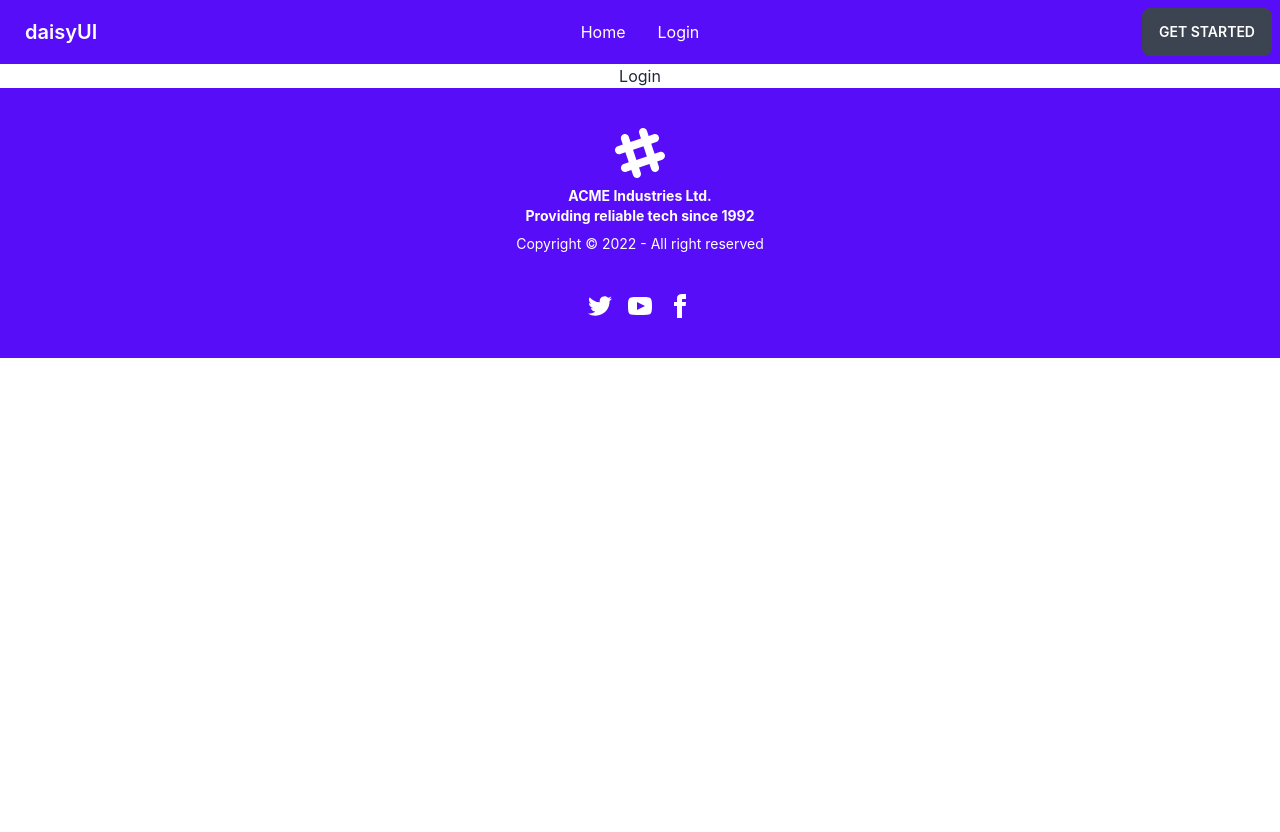
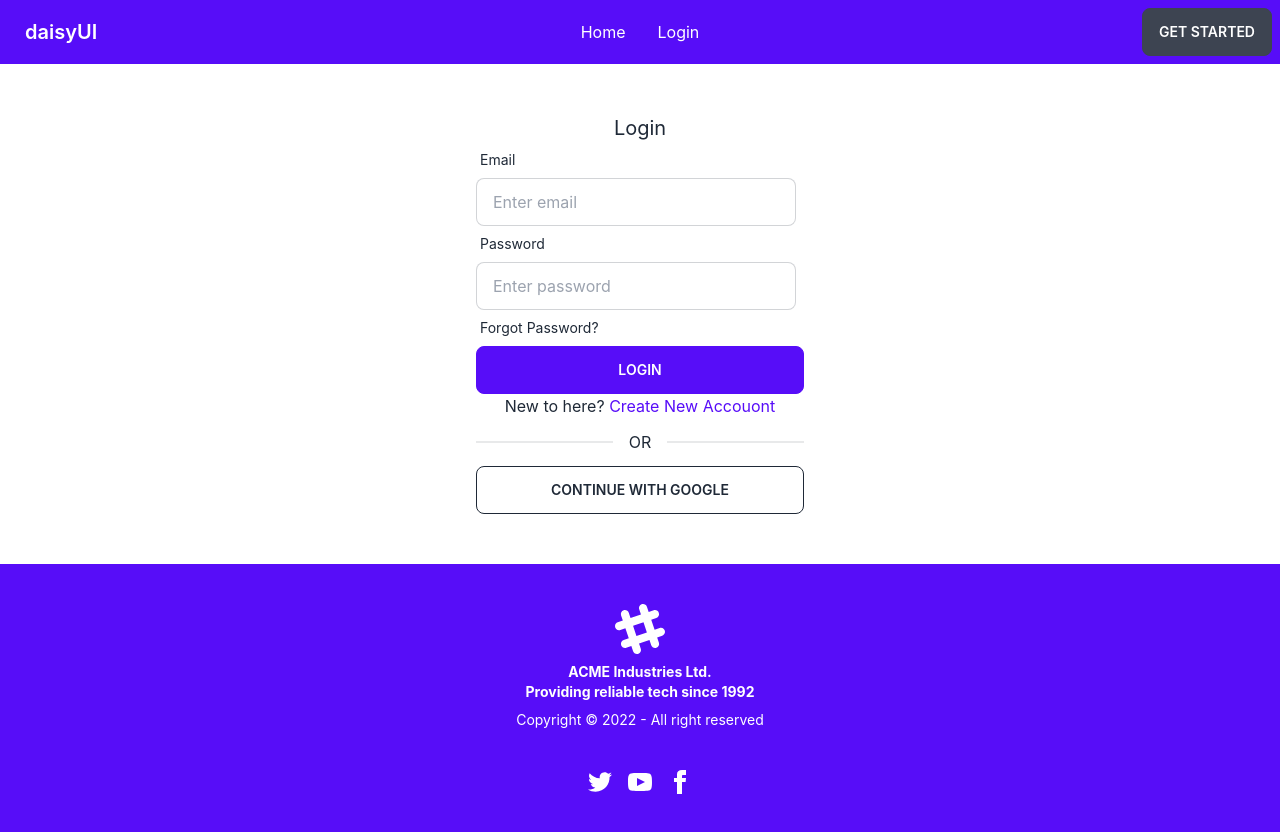
Before and after one commit to grsagor/online-book-shop-client, a React (Create React App) app: page /login in a window 1280 px wide. Before the commit the page ends 800 px from the top, so only its background shows below. Built offline with nearby package versions, Linux system fonts and the light colour scheme.

Commit message:
log in page created

```diff
--- a/package.json
+++ b/package.json
@@ -7,6 +7,7 @@
     "@testing-library/react": "^13.4.0",
     "@testing-library/user-event": "^13.5.0",
     "daisyui": "^2.42.1",
+    "firebase": "^9.14.0",
     "react": "^18.2.0",
     "react-dom": "^18.2.0",
     "react-hook-form": "^7.39.5",
--- a/src/Pages/Login/Login.js
+++ b/src/Pages/Login/Login.js
@@ -1,9 +1,37 @@
-import React from 'react';
+import React, { useState } from 'react';
+import { useForm } from 'react-hook-form';
+import { Link } from 'react-router-dom';
 
 const Login = () => {
+
+    const { register, handleSubmit } = useForm();
+    const handleLogin = data => {
+        console.log(data);
+    }
+
     return (
-        <div>
-            Login
+        <div className='h-[500px] flex justify-center items-center'>
+            <div className='w-96 p-7'>
+                <h2 className='text-xl'>Login</h2>
+                <form onSubmit={handleSubmit(handleLogin)}>
+
+                    <div className="form-control w-full max-w-xs">
+                        <label className="label"><span className="label-text">Email</span></label>
+                        <input {...register("email")} type="text" placeholder="Enter email" className="input input-bordered w-full max-w-xs"/>
+                    </div>
+
+                    <div className="form-control w-full max-w-xs">
+                        <label className="label"><span className="label-text">Password</span></label>
+                        <input {...register("password")} type="password" placeholder="Enter password" className="input input-bordered w-full max-w-xs"/>
+                        <label className="label"><span className="label-text">Forgot Password?</span></label>
+                    </div>
+
+                    <input className='btn btn-primary w-full' value='Login' type="submit" />
+                </form>
+                <p>New to here? <Link className='text-primary' to='/signup'>Create New Accouont</Link></p>
+                <div className="divider">OR</div>
+                <button className='btn btn-outline w-full'>Continue With Google</button>
+            </div>
         </div>
     );
 };
--- /dev/null
+++ b/src/firebase/firebase.config.js
@@ -0,0 +1,19 @@
+// Import the functions you need from the SDKs you need
+import { initializeApp } from "firebase/app";
+// TODO: Add SDKs for Firebase products that you want to use
+// https://firebase.google.com/docs/web/setup#available-libraries
+
+// Your web app's Firebase configuration
+const firebaseConfig = {
+  apiKey: process.env.REACT_APP_apiKey,
+  authDomain: process.env.REACT_APP_authDomain,
+  projectId: process.env.REACT_APP_projectId,
+  storageBucket: process.env.REACT_APP_storageBucket,
+  messagingSenderId: process.env.REACT_APP_messagingSenderId,
+  appId: process.env.REACT_APP_appId,
+};
+
+// Initialize Firebase
+const app = initializeApp(firebaseConfig);
+
+export default app;
```
Also changed, not shown: 1 other file (tests, documents, lock files or other folders).
